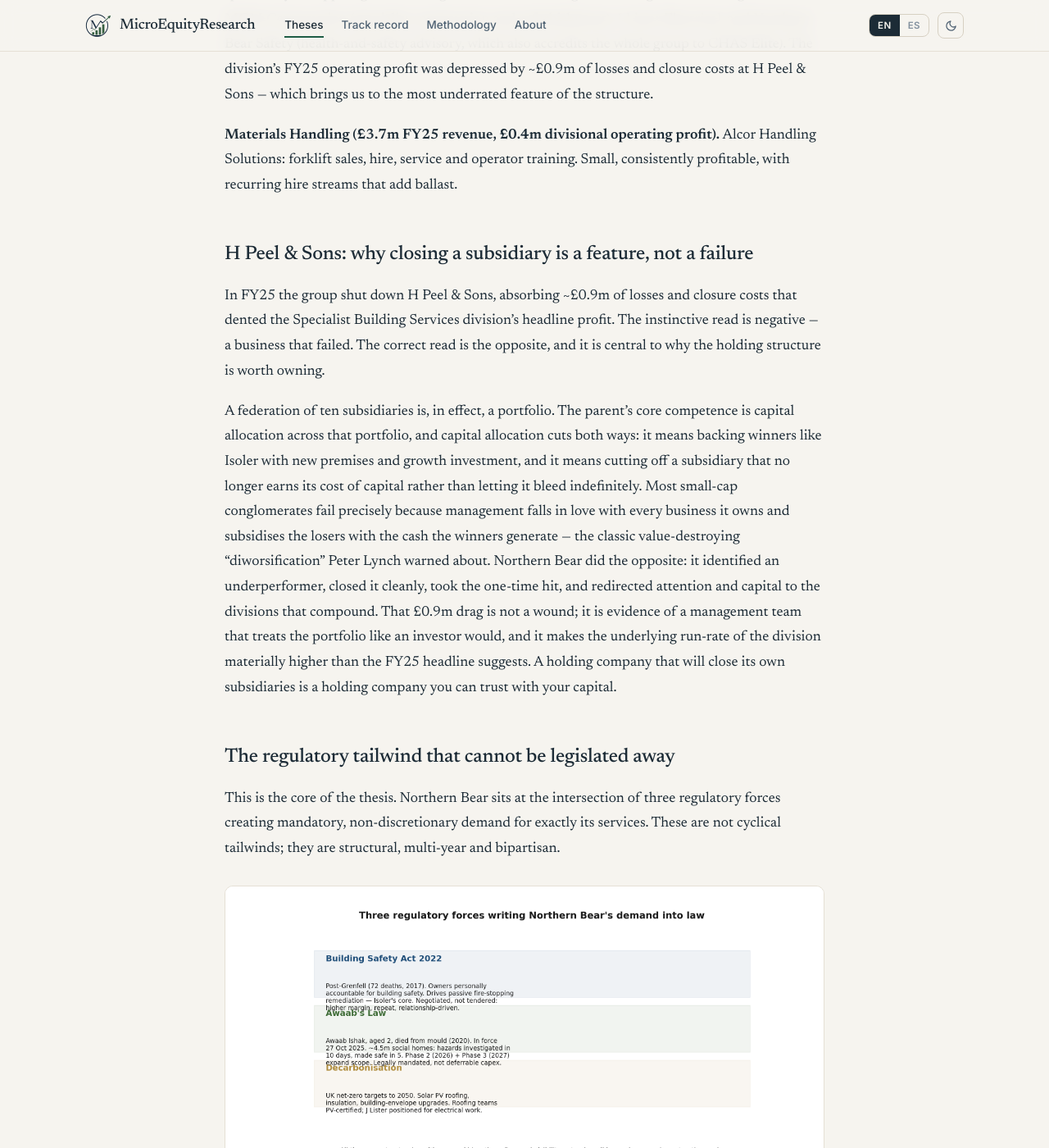
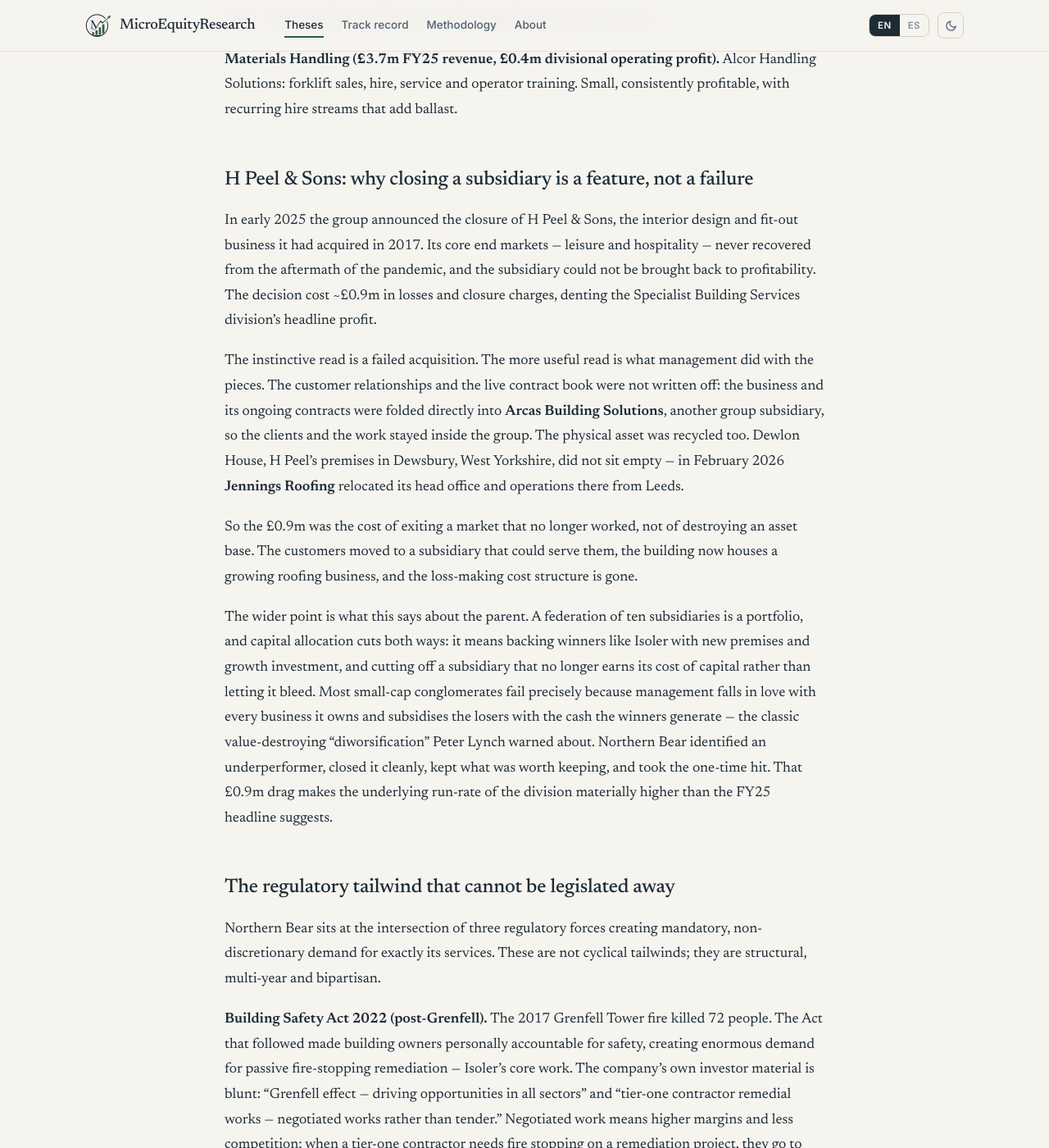
Before and after one commit to trackcmg/micro_cap_invest, a Jekyll site: the page built from _theses_en/ntbr-l.md, in a window 1280 px wide and 1400 px high, scrolled down 2368 px. Shown: the whole window at 82% size. Built offline with Jekyll 4.4.1, drawn with Linux system fonts in a browser that asks for light colours; some of the changed text lies outside the part shown.

Commit message:
Northern Bear: detalle del cierre de H Peel (Arcas, Dewlon House, Jennings), contexto de la construccion UK, elimina grafico regulatorio y poda relleno
Co-Authored-By: Claude Fable 5 <noreply@anthropic.com>

```diff
--- a/_theses_en/ntbr-l.md
+++ b/_theses_en/ntbr-l.md
@@ -14,11 +14,11 @@ image: /assets/theses/NTBR.L/holding_structure.png
 
 ## The one-paragraph version
 
-Northern Bear generated £86m of revenue in the year to March 2026, earns a ~30% return on capital employed, carries zero bank debt and £6.2m of net cash, and trades at roughly 5x earnings. It is not a fraud, not distressed, not in a shrinking sector — it is a decentralised holding company of ten autonomous building-services subsidiaries in Northern England, and it is small enough (~£15m market cap) that institutions structurally cannot own it. That illiquidity is the entire reason it is cheap. Meanwhile its demand is being written into law: the Building Safety Act, Awaab's Law and decarbonisation targets create mandatory, non-discretionary, multi-year work for exactly what its companies do. FY26 confirmed the thesis is compounding, not fading — revenue +10.2%, gross margin to 25.5%, operating profit £5.1m, net cash nearly tripled year on year, and both the ordinary and special dividends raised. You are paying less, in P/E terms, than management paid to buy back a quarter of the company two years ago — on higher earnings, with a cleaner balance sheet, and with the demand mandated by statute.
+Northern Bear generated £86m of revenue in the year to March 2026, earns a ~30% return on capital employed, carries zero bank debt and £6.2m of net cash, and trades at roughly 5x earnings. It is not a fraud, not distressed, not in a shrinking sector — it is a decentralised holding company of ten autonomous building-services subsidiaries in Northern England, and it is small enough (~£15m market cap) that institutions structurally cannot own it. Meanwhile its demand is being written into law: the Building Safety Act, Awaab's Law and decarbonisation targets create mandatory, non-discretionary, multi-year work for exactly what its companies do. FY26 confirmed the thesis is compounding, not fading — revenue +10.2%, gross margin to 25.5%, operating profit £5.1m, net cash nearly tripled year on year, and both the ordinary and special dividends raised. You are paying less, in P/E terms, than management paid to buy back a quarter of the company two years ago — on higher earnings, with a cleaner balance sheet, and with the demand mandated by statute.
 
 ## What Northern Bear is — and why the holding structure matters
 
-This is the part most people skim, and it is the part that makes the business work. Northern Bear is not an operating company; it is a holding company headquartered in Newcastle that owns **ten autonomous subsidiaries**, each with its own managing director running the business day-to-day, reporting up to group CEO John Davies. The parent provides strategy and financial consolidation and almost nothing else — central cost is roughly £1.5m against £86m of revenue. That is the signal: this is a holding company that takes a negligible cut and lets the operators operate.
+Northern Bear is not an operating company; it is a holding company headquartered in Newcastle that owns **ten autonomous subsidiaries**, each with its own managing director running the business day-to-day, reporting up to group CEO John Davies. The parent provides strategy and financial consolidation and almost nothing else — central cost is roughly £1.5m against £86m of revenue.
 
 ![Holding structure](../../assets/theses/NTBR.L/holding_structure.png)
 
@@ -32,23 +32,25 @@ The model matters because building services is a business of local relationships
 
 ## H Peel & Sons: why closing a subsidiary is a feature, not a failure
 
-In FY25 the group shut down H Peel & Sons, absorbing ~£0.9m of losses and closure costs that dented the Specialist Building Services division's headline profit. The instinctive read is negative — a business that failed. The correct read is the opposite, and it is central to why the holding structure is worth owning.
+In early 2025 the group announced the closure of H Peel & Sons, the interior design and fit-out business it had acquired in 2017. Its core end markets — leisure and hospitality — never recovered from the aftermath of the pandemic, and the subsidiary could not be brought back to profitability. The decision cost ~£0.9m in losses and closure charges, denting the Specialist Building Services division's headline profit.
 
-A federation of ten subsidiaries is, in effect, a portfolio. The parent's core competence is capital allocation across that portfolio, and capital allocation cuts both ways: it means backing winners like Isoler with new premises and growth investment, and it means cutting off a subsidiary that no longer earns its cost of capital rather than letting it bleed indefinitely. Most small-cap conglomerates fail precisely because management falls in love with every business it owns and subsidises the losers with the cash the winners generate — the classic value-destroying "diworsification" Peter Lynch warned about. Northern Bear did the opposite: it identified an underperformer, closed it cleanly, took the one-time hit, and redirected attention and capital to the divisions that compound. That £0.9m drag is not a wound; it is evidence of a management team that treats the portfolio like an investor would, and it makes the underlying run-rate of the division materially higher than the FY25 headline suggests. A holding company that will close its own subsidiaries is a holding company you can trust with your capital.
+The instinctive read is a failed acquisition. The more useful read is what management did with the pieces. The customer relationships and the live contract book were not written off: the business and its ongoing contracts were folded directly into **Arcas Building Solutions**, another group subsidiary, so the clients and the work stayed inside the group. The physical asset was recycled too. Dewlon House, H Peel's premises in Dewsbury, West Yorkshire, did not sit empty — in February 2026 **Jennings Roofing** relocated its head office and operations there from Leeds.
+
+So the £0.9m was the cost of exiting a market that no longer worked, not of destroying an asset base. The customers moved to a subsidiary that could serve them, the building now houses a growing roofing business, and the loss-making cost structure is gone.
+
+The wider point is what this says about the parent. A federation of ten subsidiaries is a portfolio, and capital allocation cuts both ways: it means backing winners like Isoler with new premises and growth investment, and cutting off a subsidiary that no longer earns its cost of capital rather than letting it bleed. Most small-cap conglomerates fail precisely because management falls in love with every business it owns and subsidises the losers with the cash the winners generate — the classic value-destroying "diworsification" Peter Lynch warned about. Northern Bear identified an underperformer, closed it cleanly, kept what was worth keeping, and took the one-time hit. That £0.9m drag makes the underlying run-rate of the division materially higher than the FY25 headline suggests.
 
 ## The regulatory tailwind that cannot be legislated away
 
-This is the core of the thesis. Northern Bear sits at the intersection of three regulatory forces creating mandatory, non-discretionary demand for exactly its services. These are not cyclical tailwinds; they are structural, multi-year and bipartisan.
+Northern Bear sits at the intersection of three regulatory forces creating mandatory, non-discretionary demand for exactly its services. These are not cyclical tailwinds; they are structural, multi-year and bipartisan.
 
-![Regulatory drivers](../../assets/theses/NTBR.L/regulatory_drivers.png)
-
-**Building Safety Act 2022 (post-Grenfell).** The 2017 Grenfell Tower fire killed 72 people. The Act that followed made building owners personally accountable for safety, creating enormous demand for passive fire-stopping remediation — Isoler's core work. The company's own investor material is blunt: "Grenfell effect — driving opportunities in all sectors" and "tier-one contractor remedial works — negotiated works rather than tender." That last phrase is the whole game. Negotiated work means higher margins and less competition: when a tier-one contractor needs fire stopping on a remediation project, they go to firms they know and trust, not to the lowest bid. This is repeat, relationship-driven work with pricing power.
+**Building Safety Act 2022 (post-Grenfell).** The 2017 Grenfell Tower fire killed 72 people. The Act that followed made building owners personally accountable for safety, creating enormous demand for passive fire-stopping remediation — Isoler's core work. The company's own investor material is blunt: "Grenfell effect — driving opportunities in all sectors" and "tier-one contractor remedial works — negotiated works rather than tender." Negotiated work means higher margins and less competition: when a tier-one contractor needs fire stopping on a remediation project, they go to firms they know and trust, not to the lowest bid. This is repeat, relationship-driven work with pricing power.
 
 **Awaab's Law.** Awaab Ishak was two years old when he died in 2020 from mould exposure in Rochdale social housing. The law bearing his name came into force on 27 October 2025, mandating strict timeframes for social landlords to investigate and remediate hazards. England has ~4.5 million social homes; landlords must investigate reported hazards within 10 working days and make properties safe within 5 (24 hours for emergencies), with non-compliance exposing them to court action and compensation. Phase 1 (Oct 2025) covers damp, mould and emergency hazards; Phase 2 (2026) adds excess cold/heat, falls, structural collapse, fire and electrical hazards; Phase 3 (2027) covers everything remaining. This is not deferrable capex — it is legally mandated remediation on a housing stock starved of investment for decades, and it lands directly on Northern Bear's roofing and building-services divisions.
 
 **Decarbonisation.** UK net-zero and energy-efficiency targets drive demand for solar PV, insulation and building-envelope work. Northern Bear has PV-certified its roofing crews and positioned J Lister for related electrical work.
 
-The point is convergence. The Building Safety Act has bipartisan support, Awaab's Law expands in scope through 2027, and decarbonisation extends to 2050. This is demand visibility that runs far beyond a normal construction cycle — the work is being written into statute.
+The Building Safety Act has bipartisan support, Awaab's Law expands in scope through 2027, and decarbonisation extends to 2050. This is demand visibility that runs far beyond a normal construction cycle — the work is being written into statute.
 
 ## FY26 results: the thesis compounding, not fading
 
@@ -63,7 +65,7 @@ The full-year numbers to 31 March 2026 (unaudited prelims, reported July 2026) c
 
 ![Revenue and margin](../../assets/theses/NTBR.L/revenue_margin.png)
 
-The margin story is the one to hold onto. Gross margin has climbed from 20.4% (FY22) to 25.5% (FY26) — this is not revenue growth bought by cutting price; it is a deliberate mix shift toward fire stopping, solar PV and better contract selection. Revenue up ~40% in four years *and* five points of gross margin is genuine operating quality, not volume for its own sake.
+Gross margin has climbed from 20.4% (FY22) to 25.5% (FY26) — this is not revenue growth bought by cutting price; it is a deliberate mix shift toward fire stopping, solar PV and better contract selection. Revenue up ~40% in four years *and* five points of gross margin is genuine operating quality, not volume for its own sake.
 
 ## The dividend and the balance sheet
 
@@ -75,13 +77,13 @@ The balance sheet is the cleanest in the company's history. Net cash of £6.2m a
 
 ## The capital-allocation record
 
-Two data points tell you how management thinks. First, the December 2023 tender offer retired ~5 million shares — about a quarter of the company — at 62p, funded by a £3.5m term loan since fully repaid from operating cash flow. Management bought back a quarter of the business at roughly 6x earnings using borrowed money it cleared in under two years. Second, the H Peel closure above: the willingness to cut a losing subsidiary rather than subsidise it. Buying back a quarter of the company cheaply, clearing the debt fast, and pruning the portfolio ruthlessly is the capital-allocation trifecta you want in a micro-cap holding company — and it is being run by people with meaningful ownership aligned to it.
+Two data points tell you how management thinks. First, the December 2023 tender offer retired ~5 million shares — about a quarter of the company — at 62p, funded by a £3.5m term loan since fully repaid from operating cash flow. Management bought back a quarter of the business at roughly 6x earnings using borrowed money it cleared in under two years. Second, the H Peel closure above: the willingness to cut a losing subsidiary rather than subsidise it, while keeping its customers and premises working inside the group.
 
 ## Valuation
 
 ![Valuation](../../assets/theses/NTBR.L/valuation.png)
 
-At ~112p with ~13.76m shares, the market cap is ~£15.4m and EV about £9m net of cash. On FY26 adjusted EPS of 22.7p that is roughly 5x earnings; on EV against operating profit or cash generation it is lower still, and the price sits at roughly 0.6x net assets. Read that again: an enterprise value of under £10m for a business doing £86m of revenue at 25%+ gross margin and a ~30% return on capital.
+At ~112p with ~13.76m shares, the market cap is ~£15.4m and EV about £9m net of cash. On FY26 adjusted EPS of 22.7p that is roughly 5x earnings; on EV against operating profit or cash generation it is lower still, and the price sits at roughly 0.6x net assets. An enterprise value of under £10m for a business doing £86m of revenue at 25%+ gross margin and a ~30% return on capital.
 
 The clearest yardstick is management's own behaviour. It bought back a quarter of the company at 62p in December 2023, when earnings were roughly half today's. At ~112p you are paying a lower P/E than management paid for its own shares two years ago, on roughly double the earnings. A P/E of 8x on ~23p of normalized EPS implies ~184p; 10x implies ~230p. Neither is aggressive for a business growing revenue at double digits with expanding margins, net cash and statute-mandated demand visibility through 2027. Fair value sits in the ~200-280p range — roughly 80-150% above the current price — with the downside cushioned by net cash, a tangible asset base and a covered, growing dividend.
 
@@ -89,8 +91,8 @@ The clearest yardstick is management's own behaviour. It bought back a quarter o
 
 All the reasons are temporary and none is about business quality:
 
-1. **AIM microcap illiquidity.** The stock barely trades; institutions with minimum market-cap mandates are structurally excluded; building or exiting a position takes weeks. This is the single biggest reason for the mispricing — and the reason the opportunity exists.
-2. **"Generic construction" perception.** The market lumps Northern Bear with cyclical UK construction and housebuilders. But its revenue is increasingly regulation-driven and non-discretionary; the private commercial softness it flagged is offset by mandated public-sector remediation.
+1. **AIM microcap illiquidity.** The stock barely trades; institutions with minimum market-cap mandates are structurally excluded; building or exiting a position takes weeks.
+2. **UK construction is genuinely having a hard time — and Northern Bear is being tarred with it.** The sector backdrop is bad: insolvencies among contractors, weak private housebuilding, commercial work deferred, and firms squeezed between fixed-price contracts and cost inflation. The market sees "small UK building company on AIM" and applies the sector's multiple without asking what the revenue actually is. But Northern Bear's demand is increasingly regulation-driven and non-discretionary — a social landlord must remediate damp and mould within a legal deadline whether or not the economy cooperates — and the numbers show the divergence: revenue +10.2% and gross margin up again in a year the sector spent under real pressure. The private commercial softness the company flagged is real, but it is the smaller half of the business, and the mandated public-sector work is the half that is growing.
 3. **The non-recurring distraction.** FY26 (and the prior H1) included non-recurring profit, which makes headline numbers look unsustainably good and breeds scepticism about the run-rate. But even fully normalized, the multiple is mid-single-digit.
 4. **No coverage.** Broker research exists (Hybridan), but institutional awareness is effectively zero. A £15m company that does not do roadshows or conferences and publishes results twice a year is simply invisible.
 
@@ -99,8 +101,9 @@ All the reasons are temporary and none is about business quality:
 - **Goodwill concentration.** ~£15.4m of goodwill on ~£24.8m of net assets — over 60% of book value is intangible. A subsidiary blow-up would force impairment. The current profitability of all remaining CGUs and the sensitivity analysis make near-term impairment unlikely, but the risk is real.
 - **Key-person risk.** The decentralised model means each subsidiary depends on its MD; losing a strong operator hurts. Mitigated by succession planning and newly issued options (900,000 at 52p, three-year vesting) — and, notably, the group has already navigated MD transitions at Arcas, MGM and Alcor.
 - **Controlling shareholder.** NA Beaumont-Dark holds ~24% with significant influence. Interests appear aligned (the tender benefited all participants), but concentrated ownership is always a governance consideration.
+- **Sector exposure is not zero.** The regulated work is what makes the thesis, but roughly half the group still touches private commercial and housebuilder demand. A deep enough UK construction downturn would hurt that half — H Peel is the proof that end-market collapse can take a subsidiary with it.
 - **Seasonality and lumpiness.** H2 is historically weaker in Northern England on winter weather — FY26 showed exactly this. Quarterly results are volatile; this is not predictable monthly revenue.
-- **Liquidity, again.** Cannot be overstated. This is a long-term ownership stake, not a trade; position sizing must reflect that the stock does not trade.
+- **Liquidity.** This is a long-term ownership stake, not a trade; position sizing must reflect that the stock does not really trade.
 
 ## What has to be true for this to lose money
 
```
Also changed, not shown: _theses_es/ntbr-l.md (+18 -15 lines), assets/theses/NTBR.L/regulatory_drivers.png (deleted).
